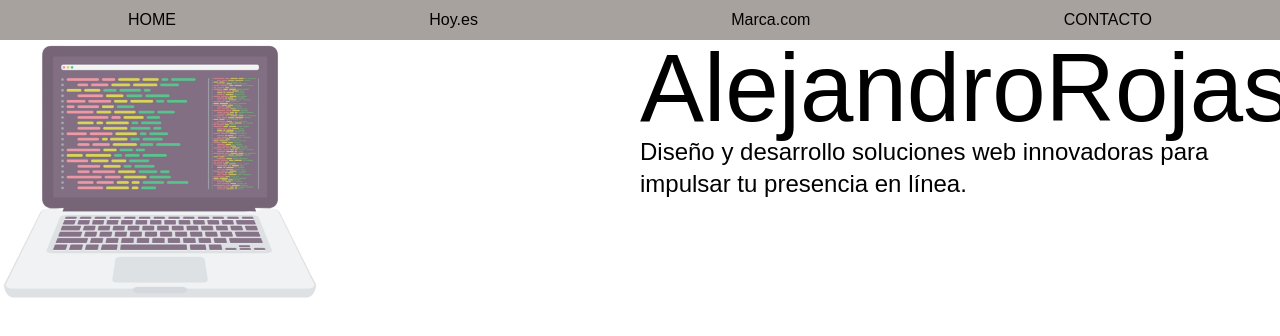
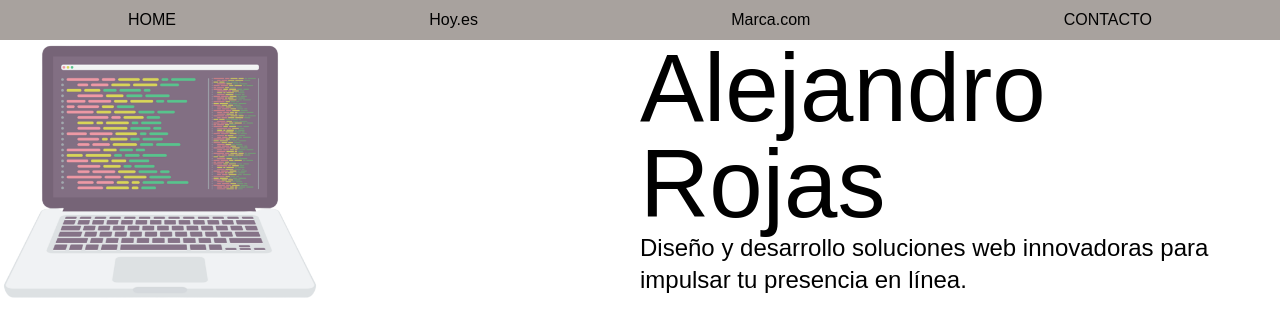
Before and after one commit to alejandrorjrz/mylandingpage, a React (Vite) app: page / in a window 1280 px wide. Shown: the top 336 px of the page. Built offline with nearby package versions, Linux system fonts and the light colour scheme.

Commit message:
Actualización mi nombre

```diff
--- a/src/App.tsx
+++ b/src/App.tsx
@@ -21,7 +21,7 @@ function App() {
           <img className="w-80" src={laptop} alt="pc" />
         </div>
         <div>
-          <h1 className="font-montserrat text-8xl">AlejandroRojas</h1>
+          <h1 className="font-montserrat text-8xl">Alejandro Rojas</h1>
           <div>
             <p className="max-w-2xl font-montserrat text-2xl">
               Diseño y desarrollo soluciones web innovadoras para impulsar tu presencia en línea.
```
